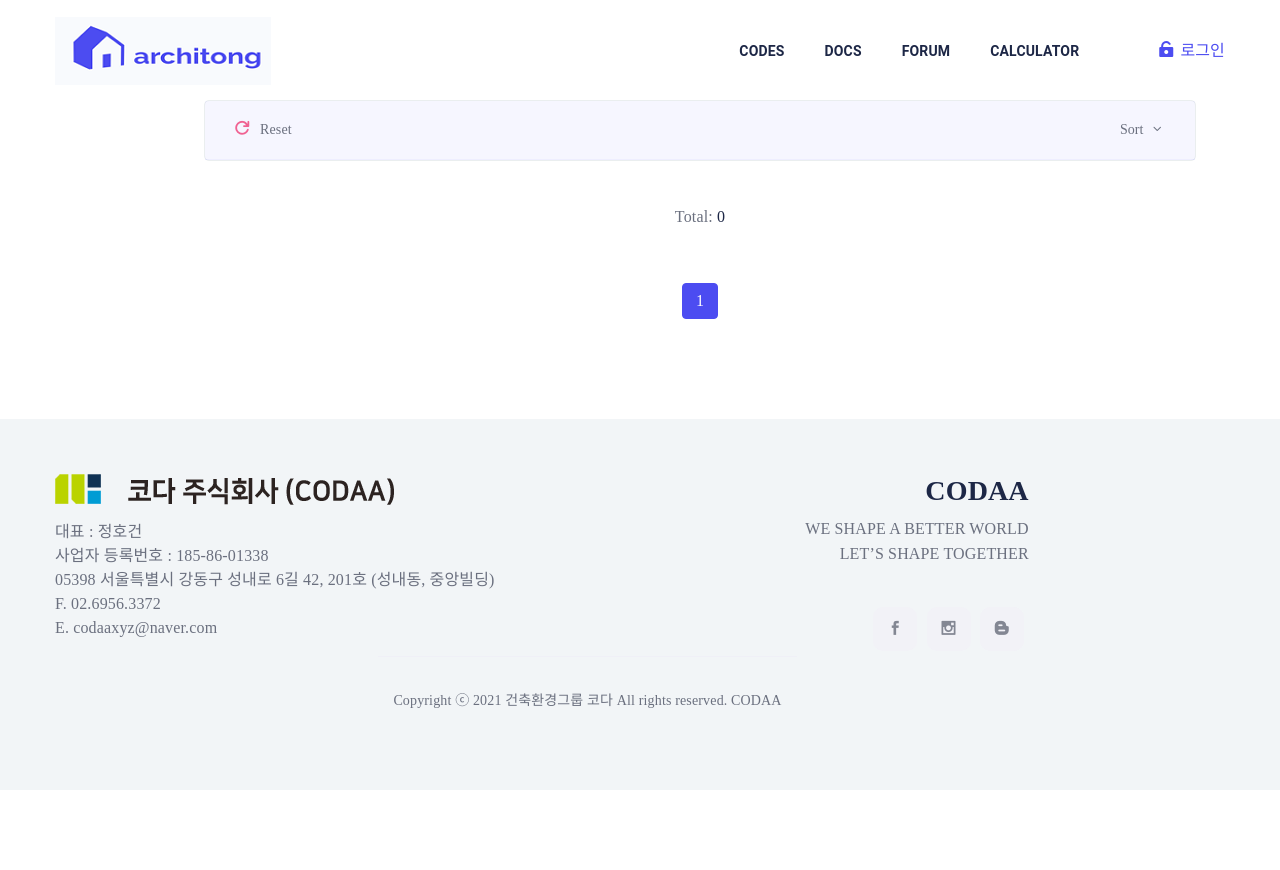
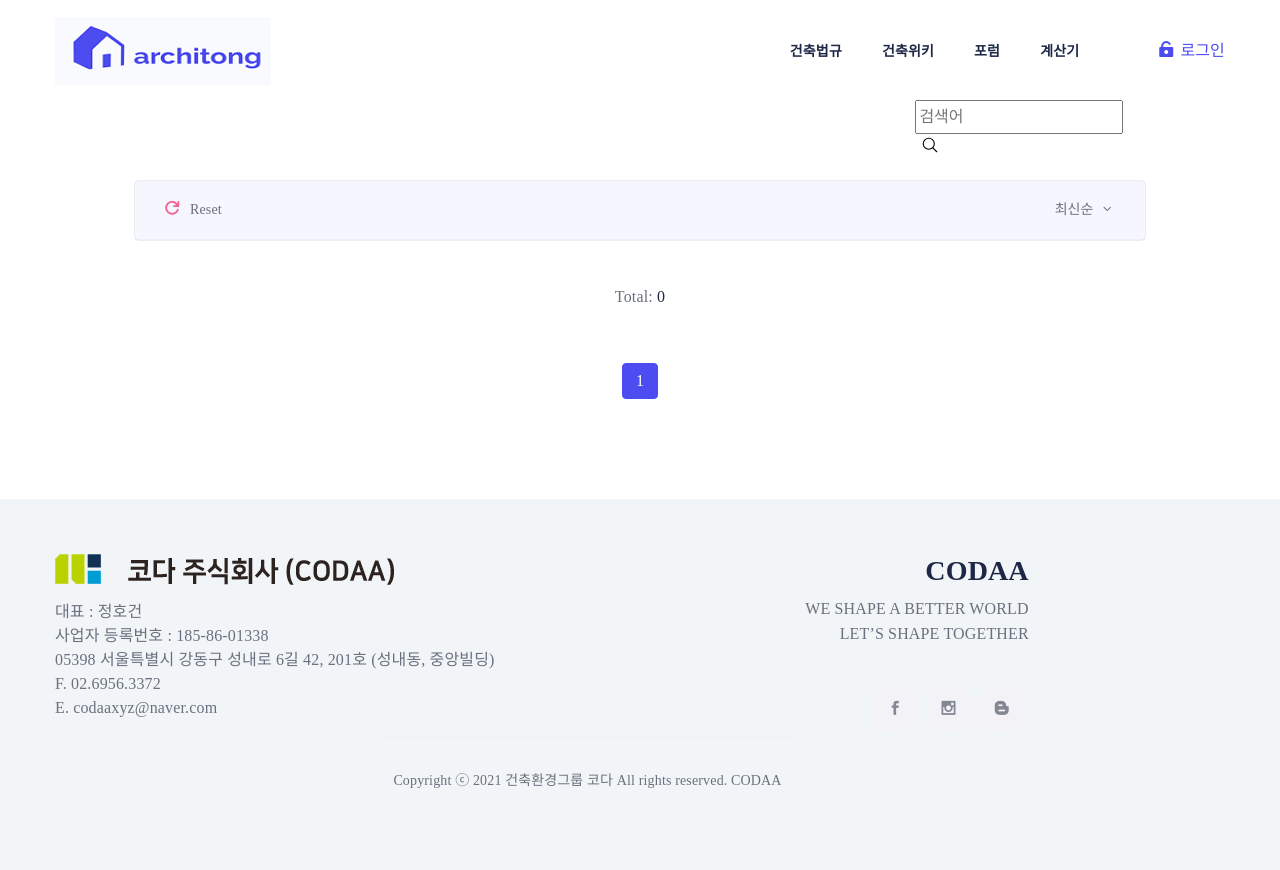
Before and after one commit to codaa-inc/architong, a Django app: page /forum/ in a window 1280 px wide. Before the commit the page ends 790 px from the top, so only its background shows below. Run offline with Django 3.2, Linux system fonts and the light colour scheme; data comes from the database, SQL or seed files in the repository; data that the repository does not hold is empty; some libraries are stand-ins or nearby versions; some web fonts are replaced.

Commit message:
댓글 리스트 본문 내용으로 검색 구현, 댓글 리스트 및 댓글 상세 페이지 정렬

```diff
--- a/architong/apps/forum/views.py
+++ b/architong/apps/forum/views.py
@@ -4,11 +4,11 @@
 
 from django.contrib.auth import get_user_model
 from django.contrib.auth.decorators import login_required
-from django.core import serializers
 from django.core.serializers.json import DjangoJSONEncoder
 from django.core.paginator import Paginator
-from django.db.models import Q, Subquery
-from django.shortcuts import render, get_object_or_404
+from django.db.models import Q, Subquery, OuterRef, Count
+from django.db.models.functions import Coalesce
+from django.shortcuts import render
 from django.http import HttpResponse
 from django.http import JsonResponse
 from django.views import View
@@ -195,12 +195,31 @@
 # 포럼 리스트 조회 function
 def forum(request):
     # 쿼리셋 호출
+    keyword = request.GET.get('keyword', '')        # 검색어 쿼리스트링을 가져온다, 없는 경우 공백
+    sort = request.GET.get('sort', 'recent')        # 정렬기준 쿼리스트링을 가져온다, 없는 경우 default 최신순
+    q = Q(depth=0) & Q(rls_yn='Y') & (Q(status="C") | Q(status="U")) & Q(content__icontains=keyword)
+    q_child = Q(depth=1) & Q(rls_yn='Y') & (Q(status="C") | Q(status="U"))
+
+    if sort == 'popular':       # 인기순
+        comments = Comments.objects.annotate(like_user_count=Coalesce(Subquery(
+            UserLikeComment.objects.filter(comment_id=OuterRef('pk')).values('comment_id').annotate(
+                count=Count('pk')).values('count')
+        ), 0)).filter(q).order_by('-like_user_count', '-reg_dt')
+    elif sort == 'comments':     # 댓글순
+        comments = Comments.objects.annotate(comments=Coalesce(Subquery(
+            Comments.objects.filter(parent_id=OuterRef('pk')).values('parent_id').annotate(
+                count=Count('pk')).values('count')
+        ), 0)).filter(q).order_by('-comments', '-reg_dt')
+    elif sort == 'views':       # 조회순
+        comments = Comments.objects.filter(q).order_by('-reg_dt')
+    else:
+        comments = Comments.objects.filter(q).order_by('-reg_dt')
+
+    comments: List[Comments] = list(comments)
+    child_comments: List[Comments] = list(Comments.objects.filter(q_child).only('parent_id'))
+    socialaccount: List[Socialaccount] = list(Socialaccount.objects.all().only('user_id', 'extra_data'))
     books: List[Books] = list(Books.objects.all().only('book_id', 'book_title'))
     pages: List[Pages] = list(Pages.objects.all())
-    q = Q(depth=0) & Q(rls_yn='Y') & (Q(status="C") | Q(status="U"))
-    comments: List[Comments] = list(Comments.objects.filter(q).order_by('-reg_dt'))
-    child_comments: List[Comments] = list(Comments.objects.filter(depth=1, rls_yn='Y'))
-    socialaccount: List[Socialaccount] = list(Socialaccount.objects.all().only('user_id', 'extra_data'))
 
     for comment in comments:
         page = [page for page in pages if page.page_id == comment.page_id]
@@ -221,11 +240,25 @@
             comment.is_liked = "true"
         else:
             comment.is_liked = "false"
-        comment.like_user_count = len(like_comment)
+        if sort != "popular":
+            comment.like_user_count = len(like_comment)
 
         # 자식댓글 갯수 추가
-        child_count = [child for child in child_comments if child.parent_id == comment.comment_id]
-        comment.child_count = len(child_count)
+        if sort != "comments":
+            child_count = [child for child in child_comments if child.parent_id == comment.comment_id]
+            comment.child_count = len(child_count)
+
+    # 정렬기준 (템플릿에서 정렬기준을 selectbox 대신 div > a로 표현하기 위함)
+    sort_list = [{'value': 'recent', 'label': '최신순'},
+                 {'value': 'popular', 'label': '인기순'},
+                 {'value': 'comments', 'label': '댓글순'},
+                 {'value': 'views', 'label': '조회순'}]
+    if sort != 'recent':
+        for idx, item in enumerate(sort_list):
+            if item.get('value') == sort:
+                sel_item = sort_list[idx]
+                sort_list.remove(sel_item)
+                sort_list.insert(0, sel_item)
 
     # 페이징 처리
     if request.GET.get('page') is None:
@@ -235,15 +268,17 @@
     paginator = Paginator(comments, 10).get_page(page)
 
     context = {"comments": paginator,
-               "comments_count": str(len(comments))}
+               "comments_count": str(len(comments)),
+               "keyword": keyword,
+               "sort_list": sort_list}
     return render(request, 'forum.html', context)
 
 
 # 포럼 상세 조회 function
 def forum_detail(request, comment_id):
     # 부모,자식 공통 QuerySet 호출
+    users = list(get_user_model().objects.all().only('id', 'username'))
     socialaccounts: List[Socialaccount] = list(Socialaccount.objects.all().only('user_id', 'extra_data'))
-    users = list(get_user_model().objects.all().only('id', 'username'))
 
     # 부모댓글 QuerySet
     parent_comment = Comments.objects.get(comment_id=comment_id)
@@ -268,8 +303,18 @@
     parent_comment.like_user_count = len(like_parent_comment)
 
     # 자식댓글 QuerySet
+    sort = request.GET.get('sort', 'registered')  # 정렬기준 쿼리스트링을 가져온다, 없는 경우 default 최신순
     q = Q(parent_id=comment_id) & Q(rls_yn='Y') & (Q(status="C") | Q(status="U"))
-    child_comments: List[Comments] = list(Comments.objects.filter(q))
+    if sort == "popular":       # 인기순
+        child_comments = Comments.objects.annotate(like_user_count=Coalesce(Subquery(
+            UserLikeComment.objects.filter(comment_id=OuterRef('pk')).values('comment_id').annotate(
+                count=Count('pk')).values('count')
+        ), 0)).filter(q).order_by('-like_user_count', 'reg_dt')
+    elif sort == "recent":      # 최신순
+        child_comments = Comments.objects.filter(q).order_by('-reg_dt')
+    else:                       # 등록순
+        child_comments = Comments.objects.filter(q).order_by('reg_dt')
+    child_comments: List[Comments] = list(child_comments)
 
     for child_comment in child_comments:
         # 자식댓글 작성자 프로필 사진 정보 추가 : picture
@@ -283,7 +328,8 @@
             child_comment.is_liked = "true"
         else:
             child_comment.is_liked = "false"
-        child_comment.like_user_count = len(like_child_comment)
+        if sort != "popular":
+            child_comment.like_user_count = len(like_child_comment)
 
     # 페이징 처리
     if request.GET.get('page') is None:
@@ -292,9 +338,21 @@
         page = request.GET.get('page')
     paginator = Paginator(child_comments, 10).get_page(page)
 
+    # 정렬기준 (템플릿에서 정렬기준을 selectbox 대신 div > a로 표현하기 위함)
+    sort_list = [{'value': 'registered', 'label': '등록순'},
+                 {'value': 'popular', 'label': '인기순'},
+                 {'value': 'recent', 'label': '최신순'}]
+    if sort != 'registered':
+        for idx, item in enumerate(sort_list):
+            if item.get('value') == sort:
+                sel_item = sort_list[idx]
+                sort_list.remove(sel_item)
+                sort_list.insert(0, sel_item)
+
     context = {"parent_comment": parent_comment,
                "child_comments": paginator,
-               "comments_count": str(len(child_comments))}
+               "comments_count": str(len(child_comments)),
+               "sort_list": sort_list}
     return render(request, "forum_detail.html", context)
 
 
@@ -304,6 +362,8 @@
     # 댓글, 작성자 QuerySet 선언
     comment = Comments.objects.get(comment_id=comment_id)
     author = get_user_model().objects.get(username=comment.username)
+
+    #TODO: 등록 및 삭제 로직 확인하기, 2개씩 늘어나는 케이스 존재, 화면쪽도 확인
 
     # 좋아요 삭제, 댓글 작성자 활동점수 -1
     if request.user in comment.like_users.all():
--- a/architong/config/urls.py
+++ b/architong/config/urls.py
@@ -24,12 +24,13 @@ urlpatterns = [
     path('page/<int:page_id>', view_page),
     path('bookmark/', view_bookmark),
     path('bookmark/<int:page_id>', delete_bookmark),
-    path('comment/count/', comment_count),
+
 
     # Forum
     path('comment/<str:id>', CommentView.as_view()),
     path('comment/update/<str:id>', comment_update),
+    path('comment/count/', comment_count),
     path('comment/like/<str:comment_id>', like_comment),
     path('forum/', forum),
-    path('forum/<int:comment_id>', forum_detail),
+    path('forum/<str:comment_id>', forum_detail),
 ]
--- a/architong/static/js/common.js
+++ b/architong/static/js/common.js
@@ -101,3 +101,20 @@ function onclickLikeComment(commend_id) {
         },
     });
 };
+
+/**
+ * 현재 페이지의 URL 파라미터를 추출하는 함수
+ * Param : 값을 추출하려고 하는 파라미터명
+ * Return : 대상 파라미터의 값
+ * */
+function getUrlParam(sname) {
+    let sval = "";
+    const params = location.search.substr(location.search.indexOf("?") + 1).split("&");
+    for (let i = 0; i < params.length; i++) {
+        let temp = params[i].split("=");
+        if ([temp[0]] == sname) {
+            sval = temp[1];
+        }
+    }
+    return sval;
+};
--- a/architong/static/js/forum.js
+++ b/architong/static/js/forum.js
@@ -118,3 +118,10 @@ function deleteComment(commentId) {
         },
     });
 };
+
+/**
+ * 댓글 상세 페이지 정렬 이벤트
+ * */
+function onchangeSort(value) {
+    location.href = window.location.pathname + "?sort=" + value;
+};
--- a/architong/templates/base.html
+++ b/architong/templates/base.html
@@ -55,24 +55,24 @@
             <div class="collapse navbar-collapse" id="navbarSupportedContent">
                 <ul class="navbar-nav menu ml-auto">
                     <li class="nav-item dropdown submenu">
-                        <a href="#" class="nav-link dropdown-toggle" style="font-weight: 700; font-family:'Roboto', sans-serif;">CODES</a>
+                        <a href="#" class="nav-link dropdown-toggle" style="font-weight: 700; font-family:'Roboto', sans-serif;">건축법규</a>
                     </li>
                     <li class="nav-item dropdown submenu">
                         <a class="nav-link dropdown-toggle" href="#" role="button" data-toggle="dropdown"
                            style="font-weight: 700; font-family:'Roboto', sans-serif;" aria-haspopup="true" aria-expanded="false">
-                            DOCS
+                            건축위키
                         </a>
                     </li>
                     <li class="nav-item dropdown submenu">
                         <a class="nav-link dropdown-toggle" href="/forum/" role="button" data-toggle="dropdown"
                            style="font-weight: 700; font-family:'Roboto', sans-serif;" aria-haspopup="true" aria-expanded="false">
-                            FORUM
+                            포럼
                         </a>
                     </li>
                     <li class="nav-item dropdown submenu">
                         <a class="nav-link dropdown-toggle" href="#" role="button" data-toggle="dropdown"
                            style="font-weight: 700; font-family:'Roboto', sans-serif;" aria-haspopup="true" aria-expanded="false">
-                            CALCULATOR
+                            계산기
                         </a>
                     </li>
                 </ul>
@@ -80,14 +80,14 @@
                     <ul class="navbar-nav menu ml-auto">
                     {% if user.is_anonymous %}
                         <li class="nav-item dropdown submenu">
-                            <a href="{% provider_login_url 'google' %}?next={{request.path}}" style="width: 120px;"><i class="icon_lock-open" style="margin-right: 5px;"></i>로그인</a>
+                            <a href="{% provider_login_url 'google' %}?next={{ request.path }}" style="width: 120px;"><i class="icon_lock-open" style="margin-right: 5px;"></i>로그인</a>
                         </li>
                     {% else %}
                         <li class="nav-item dropdown submenu">
                             <a href="/edit/" style="width: 100px"><i class="icon_documents_alt" style="margin-right: 5px;"></i>책만들기</a>
                         </li>
                         <li class="nav-item dropdown submenu active">
-                            <a class="nav-link dropdown-toggle" href="#"><i class="icon_profile"></i>{{ user.username }}</a>
+                            <a class="nav-link dropdown-toggle" href="#"><i class="icon_profile"></i>&nbsp;{{ user.username }}</a>
                             <i class="arrow_carrot-down_alt2 mobile_dropdown_icon" aria-hidden="false" data-toggle="dropdown"></i>
                             <ul class="dropdown-menu">
                                 <li class="nav-item"><a href="/bookmark/" class="nav-link"><i class="icon_ribbon_alt"></i>&nbsp;북마크</a></li>
--- a/architong/templates/forum.html
+++ b/architong/templates/forum.html
@@ -1,46 +1,41 @@
 {% extends 'base.html' %}
 {% load static %}
 {% block css %}
-<link rel="stylesheet" href="{% static 'assets/slick/slick.css' %}">
-<link rel="stylesheet" href="{% static 'assets/slick/slick-theme.css' %}">
-<link rel="stylesheet" href="{% static 'assets/ionicons/css/ionicons.min.css' %}">
+    <link rel="stylesheet" href="{% static 'assets/slick/slick.css' %}">
+    <link rel="stylesheet" href="{% static 'assets/slick/slick-theme.css' %}">
+    <link rel="stylesheet" href="{% static 'assets/ionicons/css/ionicons.min.css' %}">
+    <style>
+        .search_btn {
+            border-width: 0px;
+            background-color: #FFFFFF
+        }
+        .forum_topic_list_inner{
+            margin: auto 0px;
+        }
+    </style>
 {% endblock %}
 {% block content %}
 <!--================Forum Body Area =================-->
 <section class="forum_sidebar_area" id="sticky_doc">
     <div class="container-fluid pl-60 pr-60">
         <div class="row">
-            <div class="col-xl-1 d-none d-xl-block">
-           </div>
+            <div class="col-xl-1 d-none d-xl-block"></div>
             <div class="col-xl-10 col-lg-8">
                 <div class="forum_topic_list_inner">
-                    <div class="topics-filter d-xl-none">
-                        <ul class="nav">
-                            <li class="nav-item">
-                                <a class="nav-link active" href="#">
-                                    <ion-icon name="earth-outline"></ion-icon>
-                                    View all
-                                </a>
-                            </li>
-                            <li class="nav-item">
-                                <a href="#" class="nav-link">
-                                    <ion-icon name="swap-horizontal-outline"></ion-icon>
-                                    General
-                                </a>
-                            </li>
-                            <li class="nav-item">
-                                <a href="#" class="nav-link">
-                                    <ion-icon name="bulb-outline"></ion-icon>
-                                    Ideas
-                                </a>
-                            </li>
-                            <li class="nav-item">
-                                <a href="#" class="nav-link">
-                                    <ion-icon name="bulb-outline"></ion-icon>
-                                    User Feedback
-                                </a>
-                            </li>
-                        </ul>
+                    <div class="row">
+                        <div class="col-lg-9"></div>
+                        <div class="col-lg-3">
+                            <form action="/forum/">
+                                <div class="form-group">
+                                    <div class="search-input">
+                                        <input type="text" placeholder="검색어" value="{{ keyword }}" class="" name="keyword">
+                                        <button class="search_btn" type="submit">
+                                            <ion-icon class="search-icon" name="search-outline" style="font-size: 18px;"></ion-icon>
+                                        </button>
+                                    </div>
+                                </div>
+                            </form>
+                        </div>
                     </div>
                     <div class="forum_l_inner">
                         <div class="forum_head d-flex justify-content-between">
@@ -48,24 +43,25 @@
                                 <li><a href="/forum/"><i class="icon_refresh"></i> Reset</a></li>
                             </ul>
                             <ul class="nav right">
+                                <li></li>
                                 <li>
                                     <div class="dropdown right_dir">
-                                        <button class="btn dropdown-toggle" type="button" data-toggle="dropdown"
+                                        <button id="" class="btn dropdown-toggle" type="button" data-toggle="dropdown"
                                             aria-haspopup="true" aria-expanded="false">
-                                            Sort <i class="arrow_carrot-down"></i>
+                                            {% for sort in sort_list %}{% if forloop.counter == 1 %}{{ sort.label }}{% endif %}{% endfor %}
+                                            <i class="arrow_carrot-down"></i>
                                         </button>
                                         <div class="dropdown-menu">
-                                            <h3 class="title">작성자명으로 검색</h3>
-                                            <form action="#" class="cate-search-form">
-                                                <input type="text" placeholder="작성자명을 입력하세요">
-                                            </form>
                                             <div class="all_users short-by scroll">
-                                                <a class="dropdown-item active-short" href="#">
-                                                    <ion-icon name="checkmark-outline"></ion-icon> 최신순
-                                                </a>
-                                                <a class="dropdown-item" href="#"> 추천순 </a>
-                                                <a class="dropdown-item" href="#"> 댓글순 </a>
-                                                <a class="dropdown-item" href="#"> 조회순 </a>
+                                                {% for sort in sort_list %}
+                                                    {% if forloop.counter == 1 %}
+                                                    <a class="dropdown-item active-short" href="/forum/?sort={{ sort.value }}">
+                                                        <ion-icon name="checkmark-outline"></ion-icon> {{ sort.label }}
+                                                    </a>
+                                                    {% else %}
+                                                    <a class="dropdown-item" href="/forum/?sort={{ sort.value }}"> {{ sort.label }} </a>
+                                                    {% endif %}
+                                                {% endfor %}
                                             </div>
                                         </div>
                                     </div>
```
Also changed, not shown: architong/templates/forum_detail.html (+4 -5 lines).
